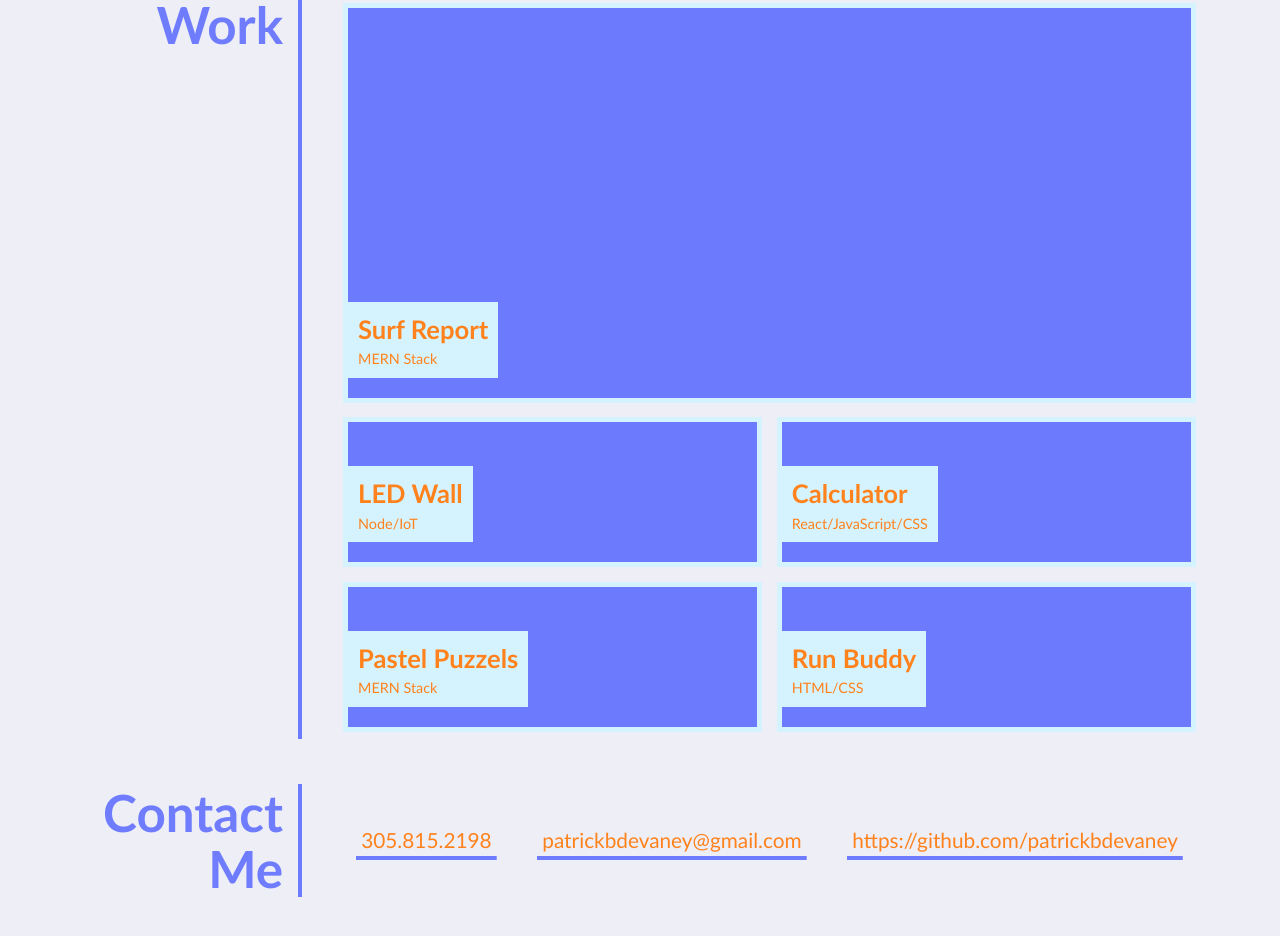
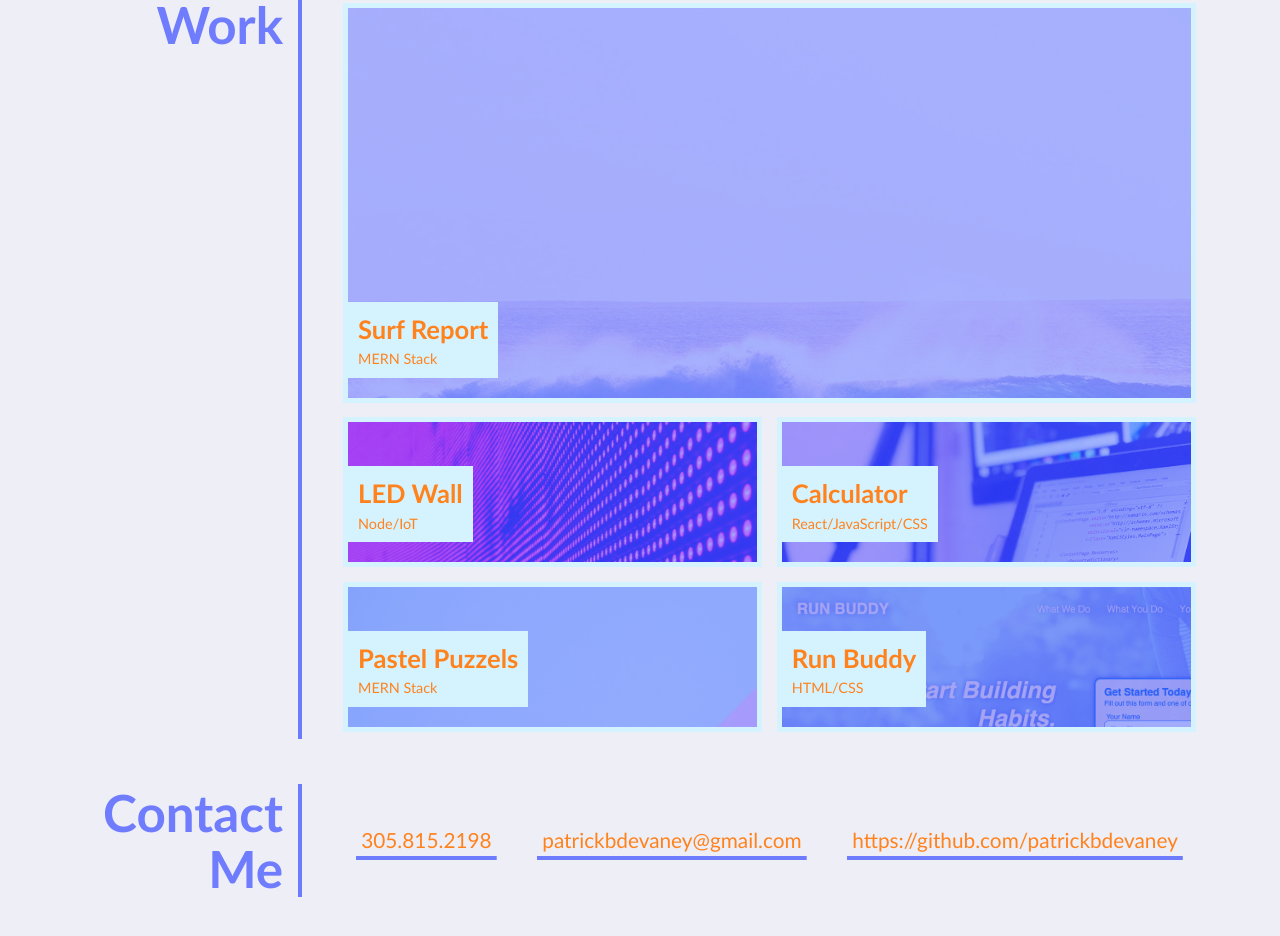
Before and after one commit to patrickbdevaney/Portfolio-Page, a plain HTML site: page Main/Portfolio-Page/Main/docs/index.html in a window 1280 px wide. Shown: the part 1008-1944 px from the top of the page. Drawn offline with Linux system fonts and the light colour scheme; files that its build step writes are made by us from their sources; files whose address does not match are found by name.

Commit message:
new commit

```diff
--- a/Main/Portfolio-Page/Main/docs/index.html
+++ b/Main/Portfolio-Page/Main/docs/index.html
@@ -6,7 +6,7 @@
   <meta name="viewport" content="width=device-width, initial-scale=1.0">
   <meta http-equiv="X-UA-Compatible" content="ie=edge">
   <title>Patrick B Devaney // Web Developer</title>
-  <link rel="stylesheet" href="./assets/css/style.css" />
+  <link rel="stylesheet" href="C:\Users\patri\Desktop\Main\Portfolio-Page\Main\docs\style.css" />
 </head>
 
 <body>
@@ -29,7 +29,7 @@
     </div>
   </section>
 
-  <img src="C:\Users\patri\mia-cog-fsf-pt-03-2021-u-c\mia-cog-fsf-pt-03-2021-u-c\02-Advanced-CSS\02-Homework\Main\assets\images\IMG_2315.JPG" id=myphoto alt="Picture of Patrick Barry Devaney" width="80%" height="80%">
+  <img src="C:\Users\patri\Desktop\Main\Portfolio-Page\Main\docs\IMG_2315.JPG" id=myphoto alt="Picture of Patrick Barry Devaney" width="80%" height="80%">
   <main class="page-wrapper">
     <!-- about me -->
     <section class="page-section" id="about">
--- a/Main/Portfolio-Page/Main/docs/style.css
+++ b/Main/Portfolio-Page/Main/docs/style.css
@@ -92,7 +92,7 @@ main {
 
 .hero-banner {
   background: rgb(68, 88, 120);
-  background-image: url("../images/02-hero-bg.jpg"), linear-gradient(180deg, var(--secondary) 0%, var(--primary) 100%);
+  background-image: url("C:\Users\patri\Desktop\Main\docs\02-hero-bg.jpg"), linear-gradient(180deg, var(--secondary) 0%, var(--primary) 100%);
   background-size: cover;
   background-position: center;
   background-blend-mode: soft-light;
@@ -225,23 +225,23 @@ main {
 
 /* portfolio project images */
 .run-buddy {
-  background-image: url("../images/02-run-buddy.jpg");
+  background-image: url("C:\Users\patri\Desktop\Main\docs\02-run-buddy.jpg");
 }
 
 .led-wall {
-  background-image: url("../images/02-portfolio-1.jpg");
+  background-image: url("C:\Users\patri\Desktop\Main\docs\02-portfolio-1.jpg");
 }
 
 .react-calc {
-  background-image: url("../images/02-portfolio-2.jpg");
+  background-image: url("C:\Users\patri\Desktop\Main\docs\02-portfolio-2.jpg");
 }
 
 .pastel-puzzles {
-  background-image: url("../images/02-portfolio-3.jpg");
+  background-image: url("C:\Users\patri\Desktop\Main\docs\02-portfolio-3.jpg");
 }
 
 .surf-report {
-  background-image: url("../images/02-portfolio-4.jpg");
+  background-image: url("C:\Users\patri\Desktop\Main\docs\02-portfolio-4.jpg");
 }
 
 /* end portfolio project images */
--- a/Main/docs/style.css
+++ b/Main/docs/style.css
@@ -92,7 +92,7 @@ main {
 
 .hero-banner {
   background: rgb(68, 88, 120);
-  background-image: url("C:\Users\patri\Desktop\Main\docs\02-hero-bg.jpg"), linear-gradient(180deg, var(--secondary) 0%, var(--primary) 100%);
+  background-image: url("C:\Users\patri\Desktop\Main\Portfolio-Page\Main\docs\02-hero-bg.jpg"), linear-gradient(180deg, var(--secondary) 0%, var(--primary) 100%);
   background-size: cover;
   background-position: center;
   background-blend-mode: soft-light;
@@ -225,23 +225,23 @@ main {
 
 /* portfolio project images */
 .run-buddy {
-  background-image: url("C:\Users\patri\Desktop\Main\docs\02-run-buddy.jpg");
+  background-image: url("C:\Users\patri\Desktop\Main\Portfolio-Page\Main\docs\02-run-buddy.jpg");
 }
 
 .led-wall {
-  background-image: url("C:\Users\patri\Desktop\Main\docs\02-portfolio-1.jpg");
+  background-image: url("C:\Users\patri\Desktop\Main\Portfolio-Page\Main\docs\02-portfolio-1.jpg");
 }
 
 .react-calc {
-  background-image: url("C:\Users\patri\Desktop\Main\docs\02-portfolio-2.jpg");
+  background-image: url("C:\Users\patri\Desktop\Main\Portfolio-Page\Main\docs\02-portfolio-2.jpg");
 }
 
 .pastel-puzzles {
-  background-image: url("C:\Users\patri\Desktop\Main\docs\02-portfolio-3.jpg");
+  background-image: url("C:\Users\patri\Desktop\Main\Portfolio-Page\Main\docs\02-portfolio-3.jpg");
 }
 
 .surf-report {
-  background-image: url("C:\Users\patri\Desktop\Main\docs\02-portfolio-4.jpg");
+  background-image: url("C:\Users\patri\Desktop\Main\Portfolio-Page\Main\docs\02-portfolio-4.jpg");
 }
 
 /* end portfolio project images */
```
Also changed, not shown: Main/docs/index.html (+2 -2 lines).
